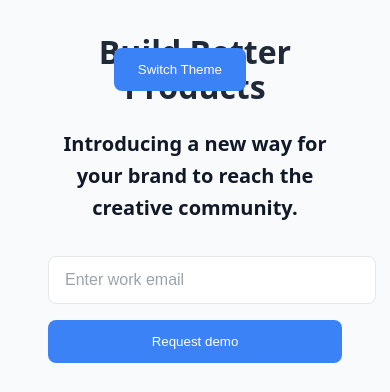
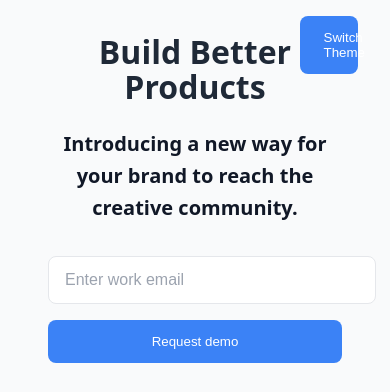
Before and after one commit to SurajPrasad9737/CohortCss, a website: page challenge-2/index.html in a window 390 px wide. Shown: the top 392 px of the page. Drawn offline with Linux system fonts and the light colour scheme.

Commit message:
responsive toggle button

```diff
--- a/challenge-2/styles.css
+++ b/challenge-2/styles.css
@@ -27,7 +27,6 @@ body {
   justify-content: center;
   align-items: center;
   min-height: 100vh;
-
 }
 
 .hero-grid {
@@ -85,7 +84,7 @@ body {
   flex: 1;
 }
 
-input[type='text'] {
+input[type="text"] {
   width: 90%;
   padding: 0.875rem 1rem;
   border: 1px solid #e5e7eb;
@@ -95,7 +94,7 @@ input[type='text'] {
   transition: border-color 0.2s;
 }
 
-input[type='text']:focus {
+input[type="text"]:focus {
   border-color: var(--primary-blue);
   box-shadow: 0 0 0 3px rgba(59, 130, 246, 0.1);
 }
@@ -128,7 +127,7 @@ input[type='text']:focus {
   font-weight: 500;
   font-size: 0.875rem;
   letter-spacing: 0.05em;
-  color:var(--bg-dark);
+  color: var(--bg-dark);
 }
 
 .brand-logos {
@@ -158,7 +157,7 @@ input[type='text']:focus {
   height: auto;
   border-radius: 1rem;
   box-shadow: 0 20px 25px -5px rgba(0, 0, 0, 0.1),
-              0 10px 10px -5px rgba(0, 0, 0, 0.04);
+    0 10px 10px -5px rgba(0, 0, 0, 0.04);
 }
 
 .dark-mode-toggle {
@@ -193,13 +192,13 @@ body.dark .content-col p {
   color: var(--text-dark);
 }
 
-body.dark input[type='text'] {
+body.dark input[type="text"] {
   background-color: var(--bg-dark);
   border-color: var(--border-dark);
   color: var(--text-dark);
 }
 
-input[type='text']::placeholder {
+input[type="text"]::placeholder {
   color: var(--neutral-400);
 }
 
@@ -265,7 +264,12 @@ input[type='text']::placeholder {
     width: 100%;
   }
 
-  input[type='text'] {
+  input[type="text"] {
     width: 100%;
   }
+  .dark-mode-toggle {
+    width: 15%;
+    top: 1rem;
+    right: 2rem;
+  }
 }
```
